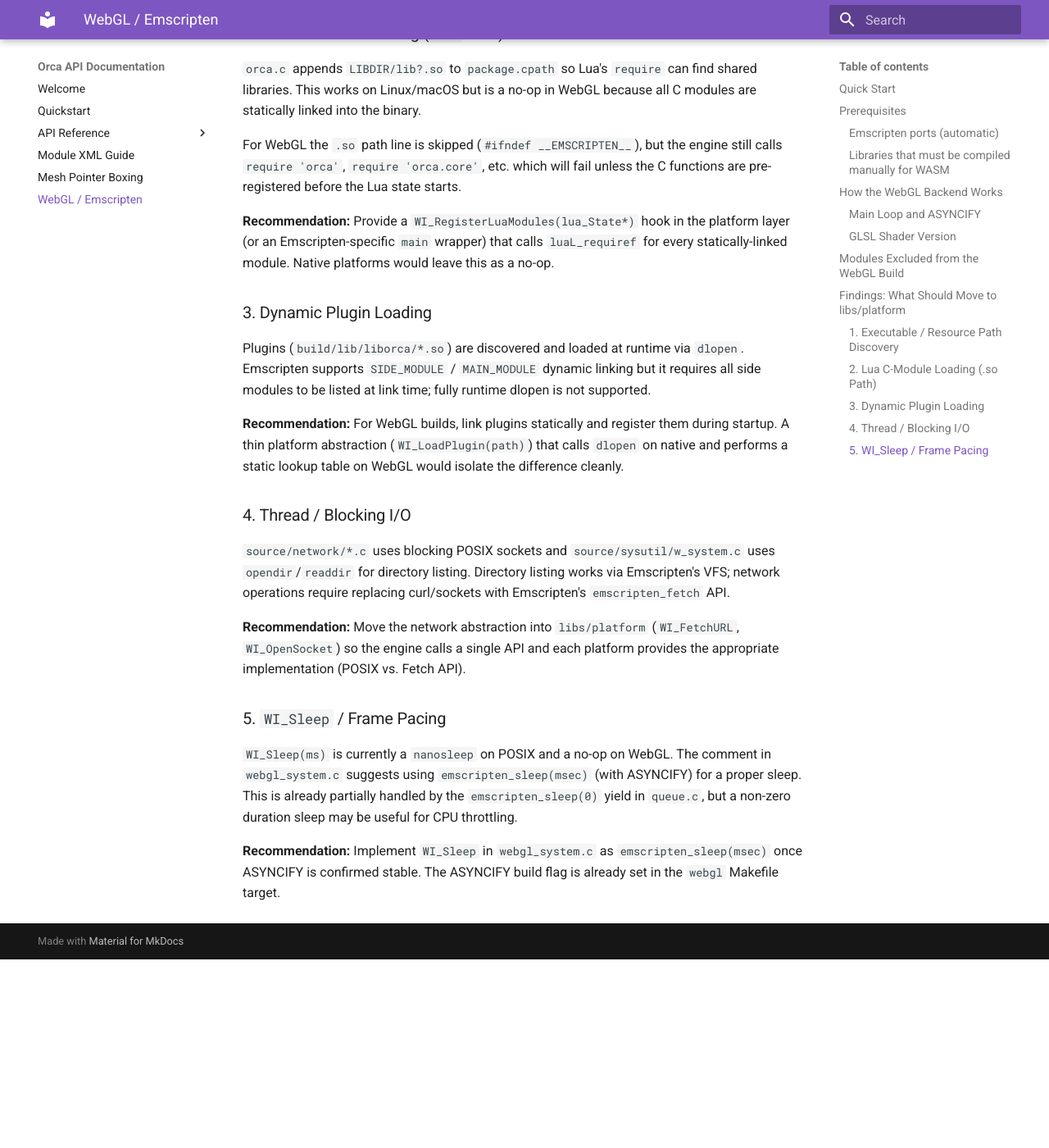
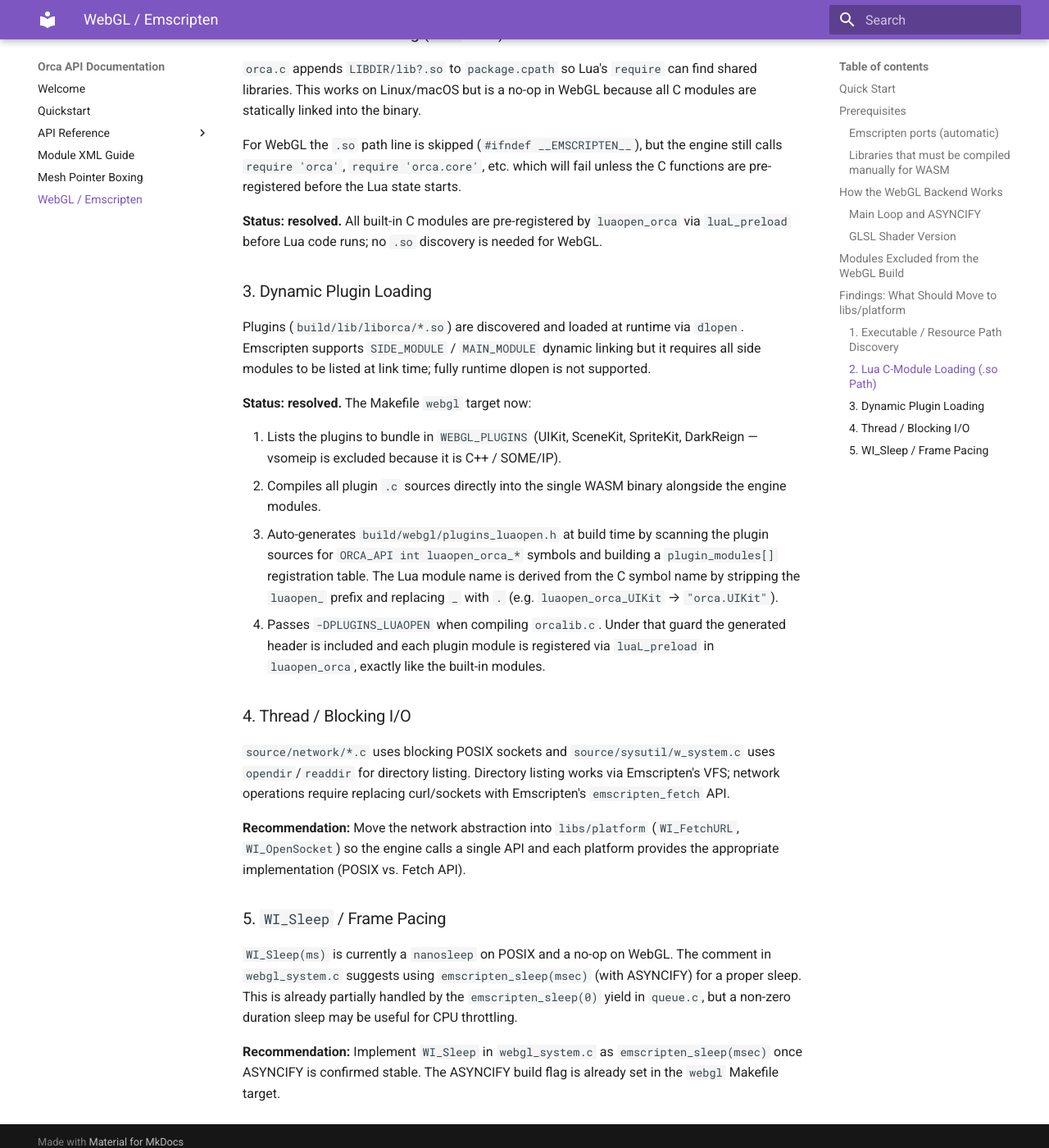
Before and after one commit to corepunch/orca, an MkDocs documentation site: the page built from docs/webgl.md, in a window 1280 px wide and 1400 px high, scrolled down 3663 px. Shown: the whole window at 82% size. Built offline with MkDocs 1.6.1 and Material for MkDocs 9.7.7, drawn with Linux system fonts in a browser that asks for light colours; before the commit the page ends 4833 px from its top, so only the background shows below that.

Commit message:
WebGL: static plugin linking with auto-generated luaopen_ registration
Co-authored-by: corepunch <83646194+corepunch@users.noreply.github.com>

```diff
--- a/docs/webgl.md
+++ b/docs/webgl.md
@@ -147,10 +147,9 @@ For WebGL the `.so` path line is skipped (`#ifndef __EMSCRIPTEN__`), but the
 engine still calls `require 'orca'`, `require 'orca.core'`, etc. which will
 fail unless the C functions are pre-registered before the Lua state starts.
 
-**Recommendation:** Provide a `WI_RegisterLuaModules(lua_State*)` hook in the
-platform layer (or an Emscripten-specific `main` wrapper) that calls
-`luaL_requiref` for every statically-linked module.  Native platforms would
-leave this as a no-op.
+**Status: resolved.** All built-in C modules are pre-registered by
+`luaopen_orca` via `luaL_preload` before Lua code runs; no `.so` discovery is
+needed for WebGL.
 
 ### 3. Dynamic Plugin Loading
 
@@ -159,10 +158,20 @@ Plugins (`build/lib/liborca/*.so`) are discovered and loaded at runtime via
 but it requires all side modules to be listed at link time; fully runtime
 dlopen is not supported.
 
-**Recommendation:** For WebGL builds, link plugins statically and register
-them during startup.  A thin platform abstraction (`WI_LoadPlugin(path)`) that
-calls `dlopen` on native and performs a static lookup table on WebGL would
-isolate the difference cleanly.
+**Status: resolved.** The Makefile `webgl` target now:
+
+1. Lists the plugins to bundle in `WEBGL_PLUGINS` (UIKit, SceneKit, SpriteKit,
+   DarkReign — vsomeip is excluded because it is C++ / SOME/IP).
+2. Compiles all plugin `.c` sources directly into the single WASM binary
+   alongside the engine modules.
+3. Auto-generates `build/webgl/plugins_luaopen.h` at build time by scanning
+   the plugin sources for `ORCA_API int luaopen_orca_*` symbols and building a
+   `plugin_modules[]` registration table.  The Lua module name is derived from
+   the C symbol name by stripping the `luaopen_` prefix and replacing `_` with
+   `.` (e.g. `luaopen_orca_UIKit` → `"orca.UIKit"`).
+4. Passes `-DPLUGINS_LUAOPEN` when compiling `orcalib.c`.  Under that guard the
+   generated header is included and each plugin module is registered via
+   `luaL_preload` in `luaopen_orca`, exactly like the built-in modules.
 
 ### 4. Thread / Blocking I/O
 
```
Also changed, not shown: 2 other files.
